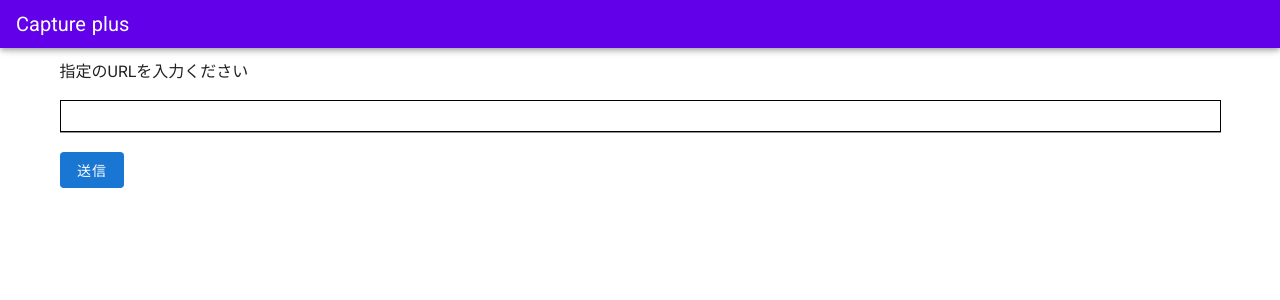
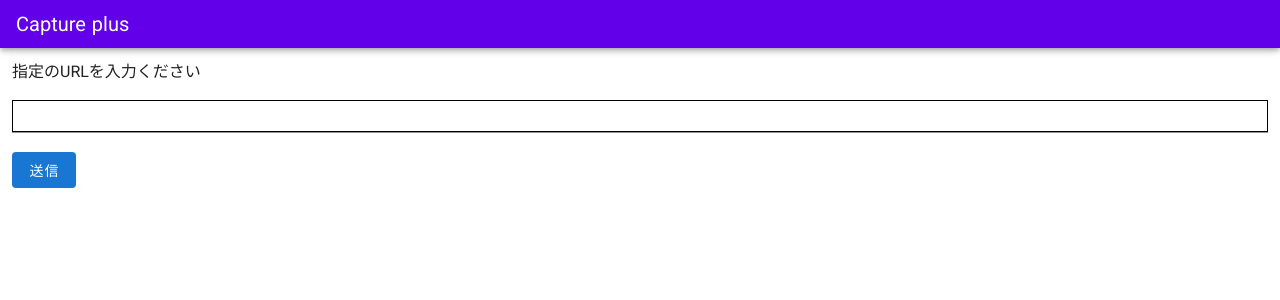
Before and after one commit to katuo-sakana/capture-plus, a Nuxt app: page / in a window 1280 px wide. Shown: the top 300 px of the page. Built offline with nearby package versions, Linux system fonts and the light colour scheme.

Commit message:
tailwindcssパッケージ追加

```diff
--- /dev/null
+++ b/assets/css/tailwind.css
@@ -0,0 +1,3 @@
+@import "tailwindcss/base";
+@import "tailwindcss/components";
+@import "tailwindcss/utilities";
--- a/nuxt.config.js
+++ b/nuxt.config.js
@@ -29,7 +29,7 @@ export default {
   /*
    ** Global CSS
    */
-  css: [],
+  css: ["~/assets/css/tailwind.css"],
   /*
    ** Plugins to load before mounting the App
    ** https://nuxtjs.org/guide/plugins
@@ -43,7 +43,7 @@ export default {
   /*
    ** Nuxt.js dev-modules
    */
-  buildModules: ["@nuxtjs/vuetify"],
+  buildModules: ["@nuxtjs/vuetify", "@nuxtjs/tailwindcss"],
   vuetify: {
     /* module options */
   },
--- a/package.json
+++ b/package.json
@@ -17,6 +17,10 @@
     "uuid": "^8.3.0"
   },
   "devDependencies": {
-    "@nuxtjs/vuetify": "^1.11.2"
+    "@nuxtjs/tailwindcss": "^4.1.2",
+    "@nuxtjs/vuetify": "^1.11.2",
+    "autoprefixer": "^9",
+    "postcss": "^7",
+    "tailwindcss": "npm:@tailwindcss/postcss7-compat"
   }
 }
--- /dev/null
+++ b/tailwind.config.js
@@ -0,0 +1,17 @@
+module.exports = {
+  purge: [],
+  darkMode: false, // or 'media' or 'class'
+  theme: {
+    extend: {}
+  },
+  variants: {
+    extend: {}
+  },
+  plugins: [
+    "./components/**/*.{vue,js}",
+    "./layouts/**/*.vue",
+    "./pages/**/*.vue",
+    "./plugins/**/*.{js,ts}",
+    "./nuxt.config.{js,ts}"
+  ]
+};
```
Also changed, not shown: 1 other file (tests, documents, lock files or other folders).
